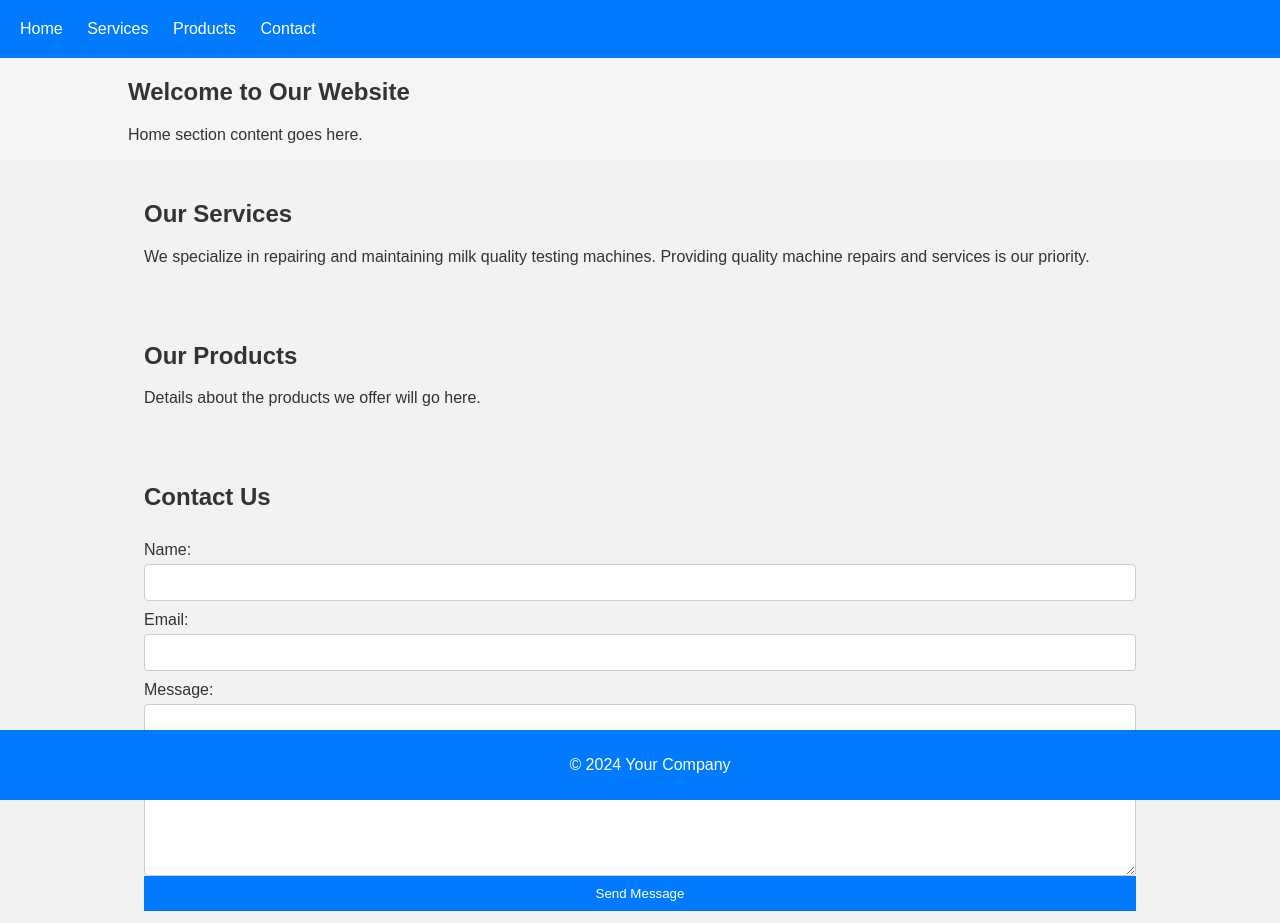
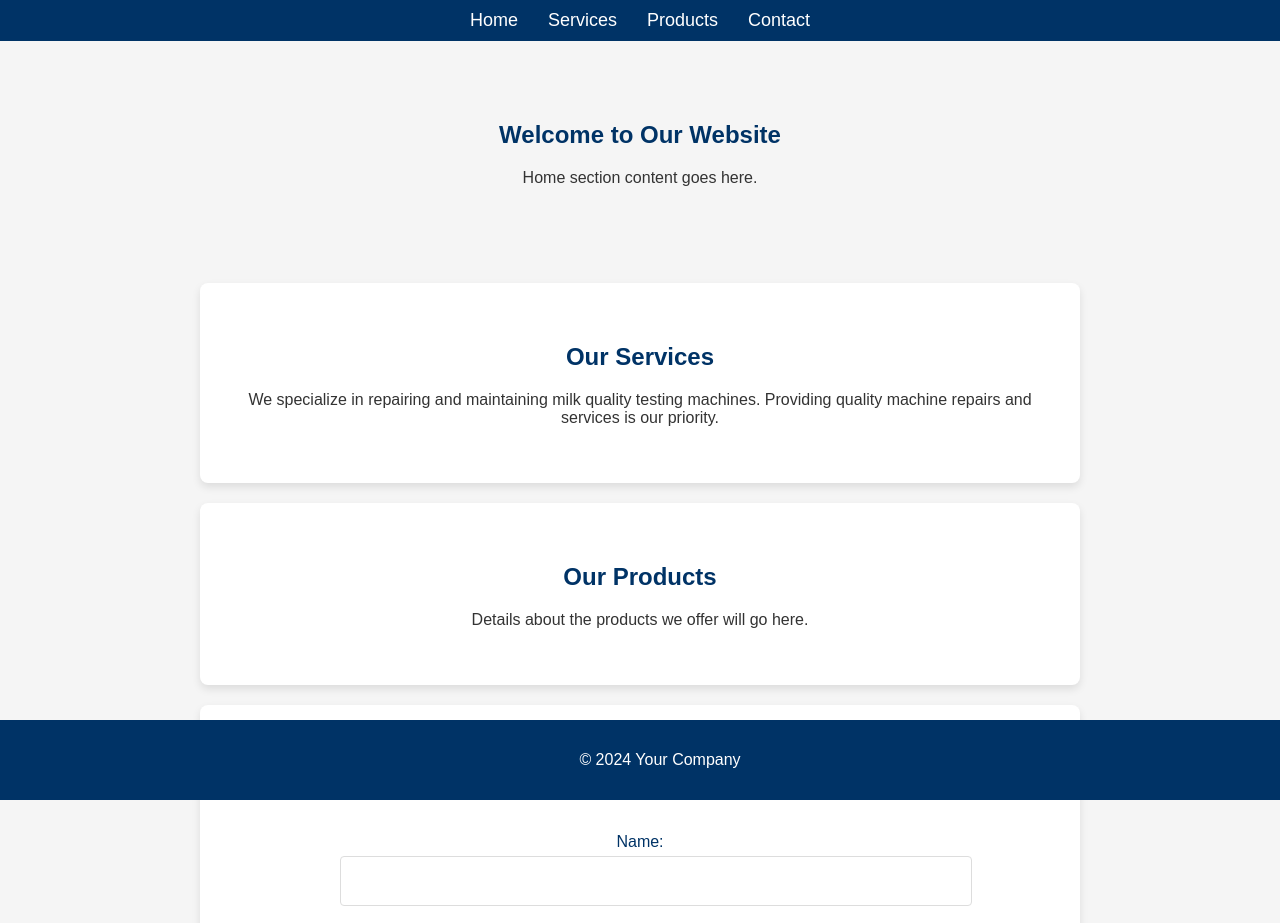
Before and after one commit to bhargavasaisai/Dairy_field, a plain HTML site: page index.html in a window 1280 px wide. Shown: the top 923 px of the page. Drawn offline with Linux system fonts and the light colour scheme; files that its build step writes are made by us from their sources.

Commit message:
style.css

```diff
--- a/style.css
+++ b/style.css
@@ -1,86 +1,138 @@
+/* General Styles */
 body {
     background-color: #f5f5f5; /* Milky white background */
-    color: #333; /* Text color */
-    font-family: Arial, sans-serif;
+    color: #333; /* Dark grey text color */
+    font-family: 'Arial', sans-serif;
     margin: 0;
     padding: 0;
 }
 
-header, nav, footer {
-    background-color: #007bff; /* Blue background */
-    color: #fff; /* White text */
-    padding: 10px;
+/* Header and Navigation */
+header {
+    background-color: #003366; /* Dark blue background */
+    color: #fff; /* White text color */
+    padding: 10px 0;
+}
+
+nav {
+    max-width: 1200px;
+    margin: 0 auto;
+    text-align: center;
 }
 
 nav ul {
     list-style-type: none;
     margin: 0;
     padding: 0;
+    display: flex;
+    justify-content: center;
 }
 
 nav ul li {
-    display: inline;
-    margin-right: 20px;
+    margin: 0 15px;
 }
 
 nav ul li a {
-    color: #fff; /* White links */
+    color: #fff; /* White text color */
     text-decoration: none;
+    font-size: 18px;
+    transition: color 0.3s ease;
 }
 
 nav ul li a:hover {
-    text-decoration: underline;
+    color: #cce0ff; /* Light blue on hover */
 }
 
-button {
-    background-color: #007bff; /* Blue button */
-    color: #fff; /* White text */
-    border: none;
-    padding: 10px 20px;
-    cursor: pointer;
-}
-
-button:hover {
-    background-color: #0056b3; /* Darker blue on hover */
+/* Main Content Sections */
+section {
+    padding: 60px 20px;
+    text-align: center;
 }
 
 .section-background {
-    background-color: #f2f2f2; /* Milky white section background */
-    padding: 20px;
+    background-color: #fff; /* White background */
+    border-radius: 8px;
+    box-shadow: 0 4px 8px rgba(0, 0, 0, 0.1);
+    margin: 20px auto;
+    max-width: 800px;
+    padding: 40px;
 }
 
-.container {
-    width: 80%;
+h1, h2 {
+    color: #003366; /* Dark blue color */
+}
+
+h2 {
+    margin-top: 20px;
+    font-size: 24px;
+}
+
+/* Form Styles */
+form {
+    display: flex;
+    flex-direction: column;
+    max-width: 600px;
     margin: 0 auto;
 }
 
-form {
-    display: flex;
-    flex-direction: column;
-}
-
 form label {
-    margin-top: 10px;
+    margin-top: 20px;
+    font-size: 16px;
+    color: #003366; /* Dark blue color */
 }
 
 form input, form textarea {
     margin-top: 5px;
-    padding: 10px;
-    border: 1px solid #ccc;
+    padding: 15px;
+    border: 1px solid #ddd;
     border-radius: 4px;
+    font-size: 16px;
+    width: 100%;
 }
 
 form textarea {
-    height: 150px;
+    height: 200px;
     resize: vertical;
 }
 
+button {
+    margin-top: 20px;
+    background-color: #003366; /* Dark blue button */
+    color: #fff; /* White text color */
+    border: none;
+    padding: 15px 20px;
+    border-radius: 4px;
+    font-size: 16px;
+    cursor: pointer;
+    transition: background-color 0.3s ease;
+}
+
+button:hover {
+    background-color: #002244; /* Darker blue on hover */
+}
+
+/* Footer */
 footer {
     text-align: center;
-    padding: 10px;
-    background-color: #007bff;
-    color: #fff;
+    padding: 15px 20px;
+    background-color: #003366; /* Dark blue background */
+    color: #fff; /* White text color */
     position: fixed;
     width: 100%;
     bottom: 0;
 }
+
+/* Responsive Design */
+@media (max-width: 768px) {
+    nav ul {
+        flex-direction: column;
+    }
+
+    nav ul li {
+        margin: 10px 0;
+    }
+
+    form {
+        padding: 20px;
+    }
+}
```
